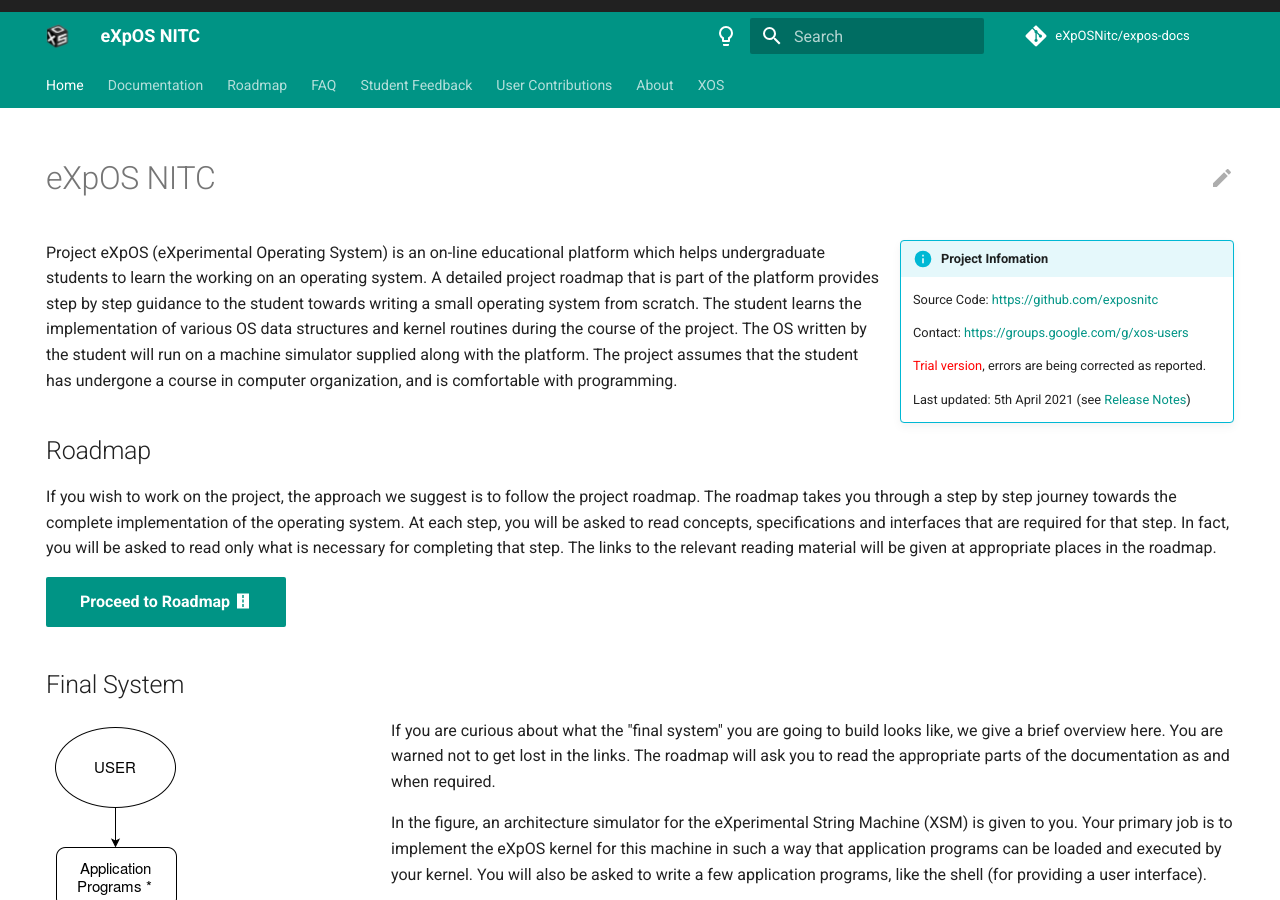
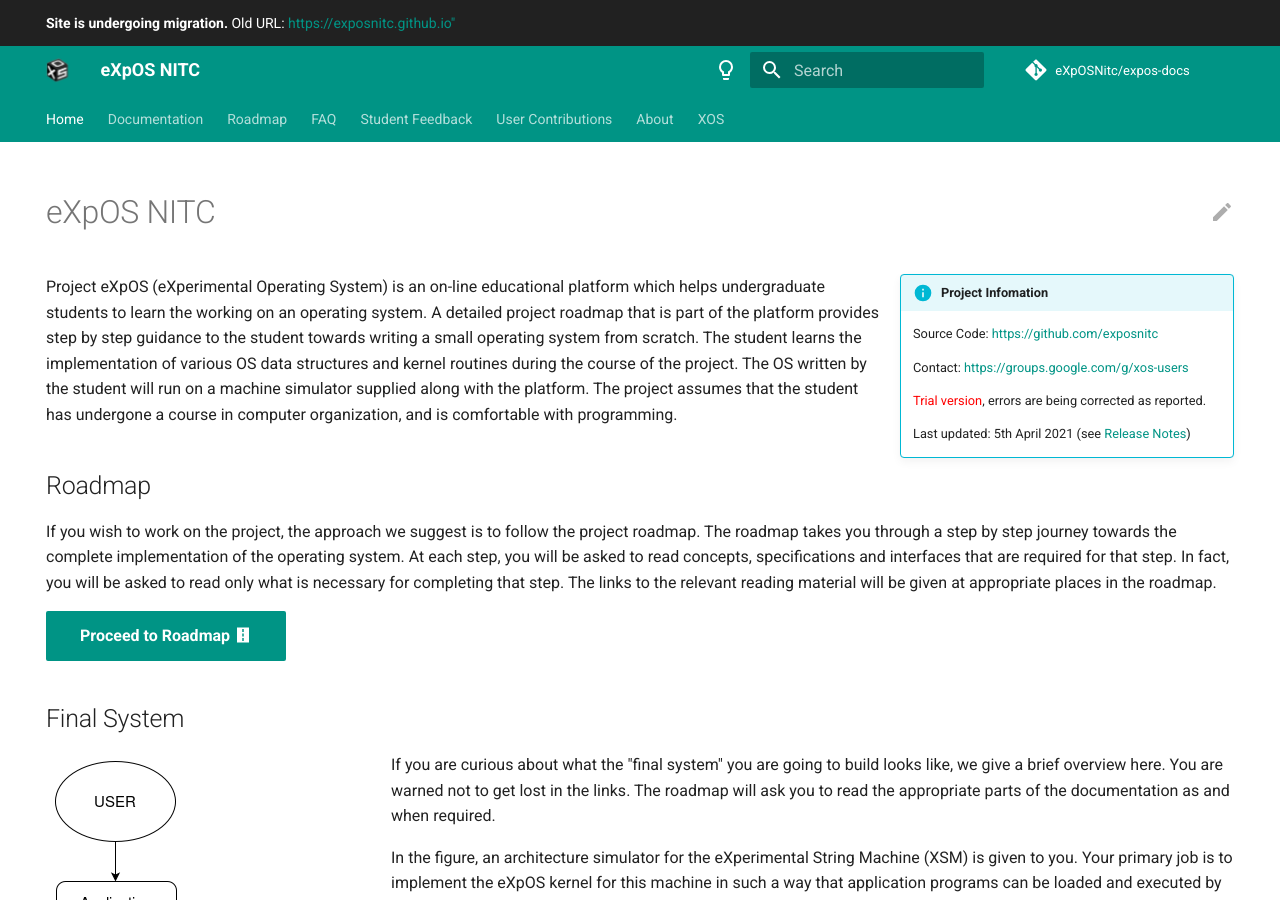
Before and after one commit to eXpOSNitc/expos-docs, an MkDocs documentation site: the page built from docs/index.md, in a window 1280 px wide and 900 px high. Built offline with MkDocs 1.6.1 and Material for MkDocs 9.7.7, drawn with Linux system fonts in a browser that asks for light colours; comment, search, counter and statistics services are not loaded.

Commit message:
update the main.html to show old url

```diff
--- a/overrides/main.html
+++ b/overrides/main.html
@@ -1,10 +1,12 @@
 {% extends "base.html" %}
 
 {% block announce %}
+    <b>Site is undergoing migration.</b>
+    Old URL:
     {% if page and page.meta and page.meta.original_url %}
-        <b>Site is undergoing migration.</b>
-        Old URL:
-        <a href="{{ page.meta.original_url }}">{{ page.meta.original_url }}</a>
+        <a href="{{ page.meta.original_url }}"  target="_blank" rel="nofollow noopener">{{ page.meta.original_url }}</a>
+    {% else %}
+        <a href="https://exposnitc.github.io" target="_blank" target="_blank" rel="nofollow noopener">https://exposnitc.github.io"</a>
     {% endif %}
 {% endblock %}
 
```
